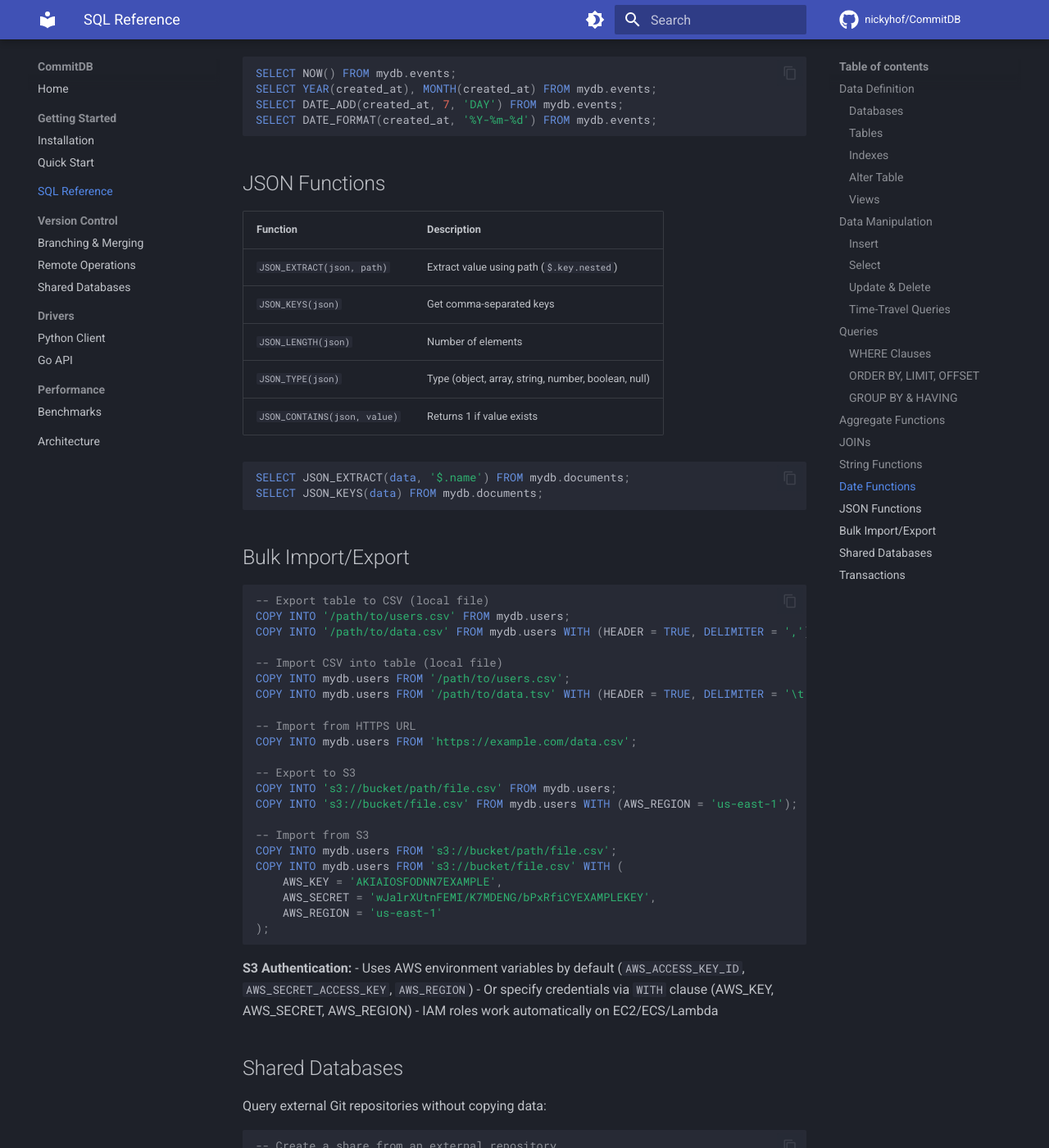
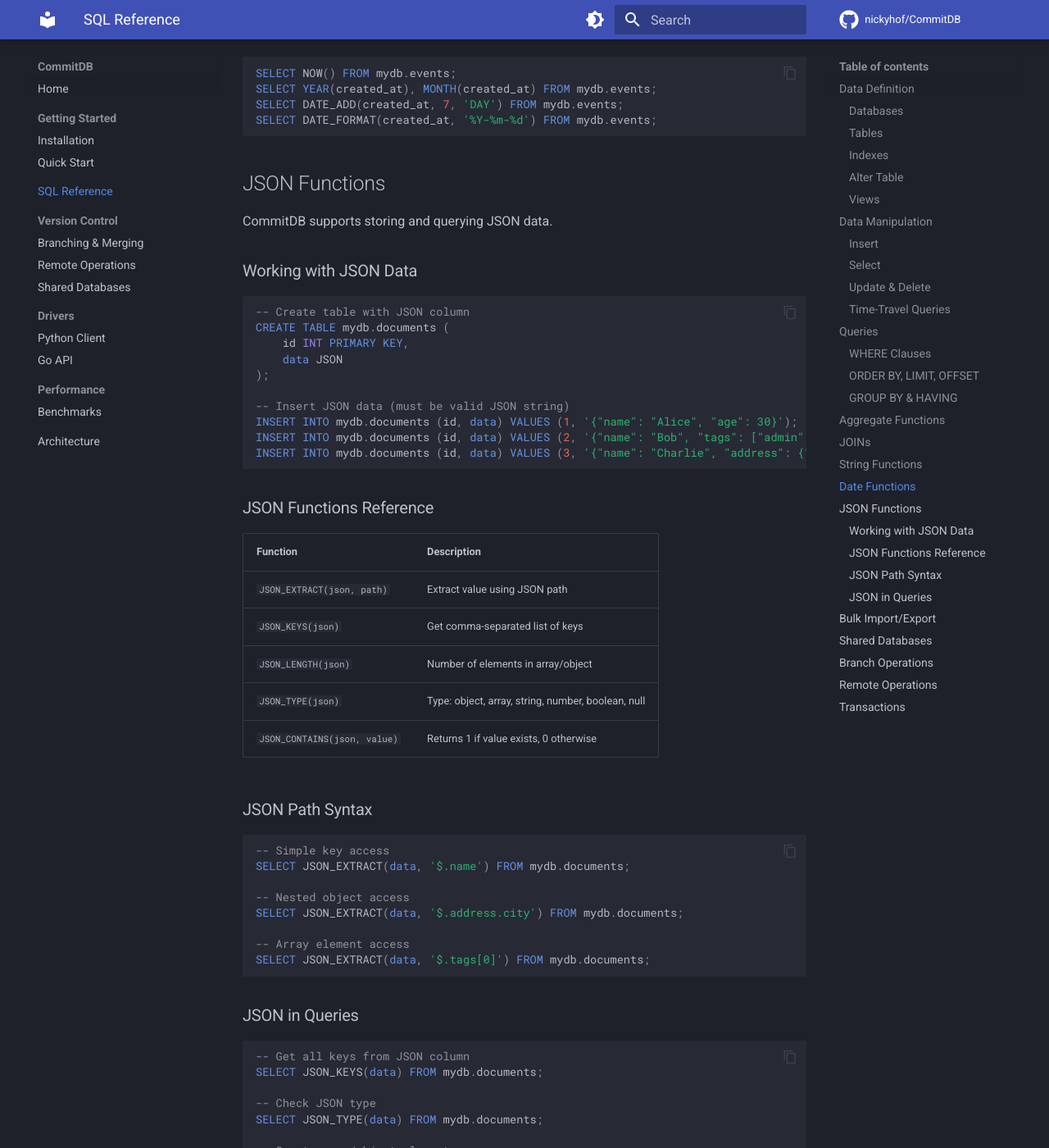
Before and after one commit to nickyhof/CommitDB, an MkDocs documentation site: the page built from docs/sql-reference.md, in a window 1280 px wide and 1400 px high, scrolled down 5050 px. Shown: the whole window at 82% size. Built offline with MkDocs 1.6.1 and Material for MkDocs 9.7.7, drawn with Linux system fonts in a browser that asks for light colours; comment, search, counter and statistics services are not loaded; some of the changed text lies outside the part shown.

Commit message:
Update doc for json type

````diff
--- a/docs/sql-reference.md
+++ b/docs/sql-reference.md
@@ -224,17 +224,61 @@
 
 ## JSON Functions
 
+CommitDB supports storing and querying JSON data.
+
+### Working with JSON Data
+
+```sql
+-- Create table with JSON column
+CREATE TABLE mydb.documents (
+    id INT PRIMARY KEY,
+    data JSON
+);
+
+-- Insert JSON data (must be valid JSON string)
+INSERT INTO mydb.documents (id, data) VALUES (1, '{"name": "Alice", "age": 30}');
+INSERT INTO mydb.documents (id, data) VALUES (2, '{"name": "Bob", "tags": ["admin", "user"]}');
+INSERT INTO mydb.documents (id, data) VALUES (3, '{"name": "Charlie", "address": {"city": "NYC", "zip": "10001"}}');
+```
+
+### JSON Functions Reference
+
 | Function | Description |
 |----------|-------------|
-| `JSON_EXTRACT(json, path)` | Extract value using path (`$.key.nested`) |
-| `JSON_KEYS(json)` | Get comma-separated keys |
-| `JSON_LENGTH(json)` | Number of elements |
-| `JSON_TYPE(json)` | Type (object, array, string, number, boolean, null) |
-| `JSON_CONTAINS(json, value)` | Returns 1 if value exists |
+| `JSON_EXTRACT(json, path)` | Extract value using JSON path |
+| `JSON_KEYS(json)` | Get comma-separated list of keys |
+| `JSON_LENGTH(json)` | Number of elements in array/object |
+| `JSON_TYPE(json)` | Type: object, array, string, number, boolean, null |
+| `JSON_CONTAINS(json, value)` | Returns 1 if value exists, 0 otherwise |
+
+### JSON Path Syntax
 
 ```sql
+-- Simple key access
 SELECT JSON_EXTRACT(data, '$.name') FROM mydb.documents;
+
+-- Nested object access
+SELECT JSON_EXTRACT(data, '$.address.city') FROM mydb.documents;
+
+-- Array element access
+SELECT JSON_EXTRACT(data, '$.tags[0]') FROM mydb.documents;
+```
+
+### JSON in Queries
+
+```sql
+-- Get all keys from JSON column
 SELECT JSON_KEYS(data) FROM mydb.documents;
+
+-- Check JSON type
+SELECT JSON_TYPE(data) FROM mydb.documents;
+
+-- Count array/object elements
+SELECT JSON_LENGTH(data) FROM mydb.documents;
+
+-- Filter by JSON content
+SELECT * FROM mydb.documents WHERE JSON_CONTAINS(data, '"admin"');
+SELECT * FROM mydb.documents WHERE JSON_EXTRACT(data, '$.age') = '30';
 ```
 
 ## Bulk Import/Export
@@ -303,6 +347,20 @@
 DROP SHARE external;
 ```
 
+## Branch Operations
+
+See [Branching](branching.md) for full documentation on:
+- `CREATE BRANCH`, `CHECKOUT`, `SHOW BRANCHES`
+- `MERGE`, `SHOW MERGE CONFLICTS`, `RESOLVE CONFLICT`
+- `COMMIT MERGE`, `ABORT MERGE`
+
+## Remote Operations
+
+See [Remote Operations](remote-operations.md) for full documentation on:
+- `ADD REMOTE`, `SHOW REMOTES`, `DROP REMOTE`
+- `PUSH TO`, `PULL FROM`, `FETCH FROM`
+- Authentication with tokens and SSH keys
+
 ## Transactions
 
 ```sql
````
